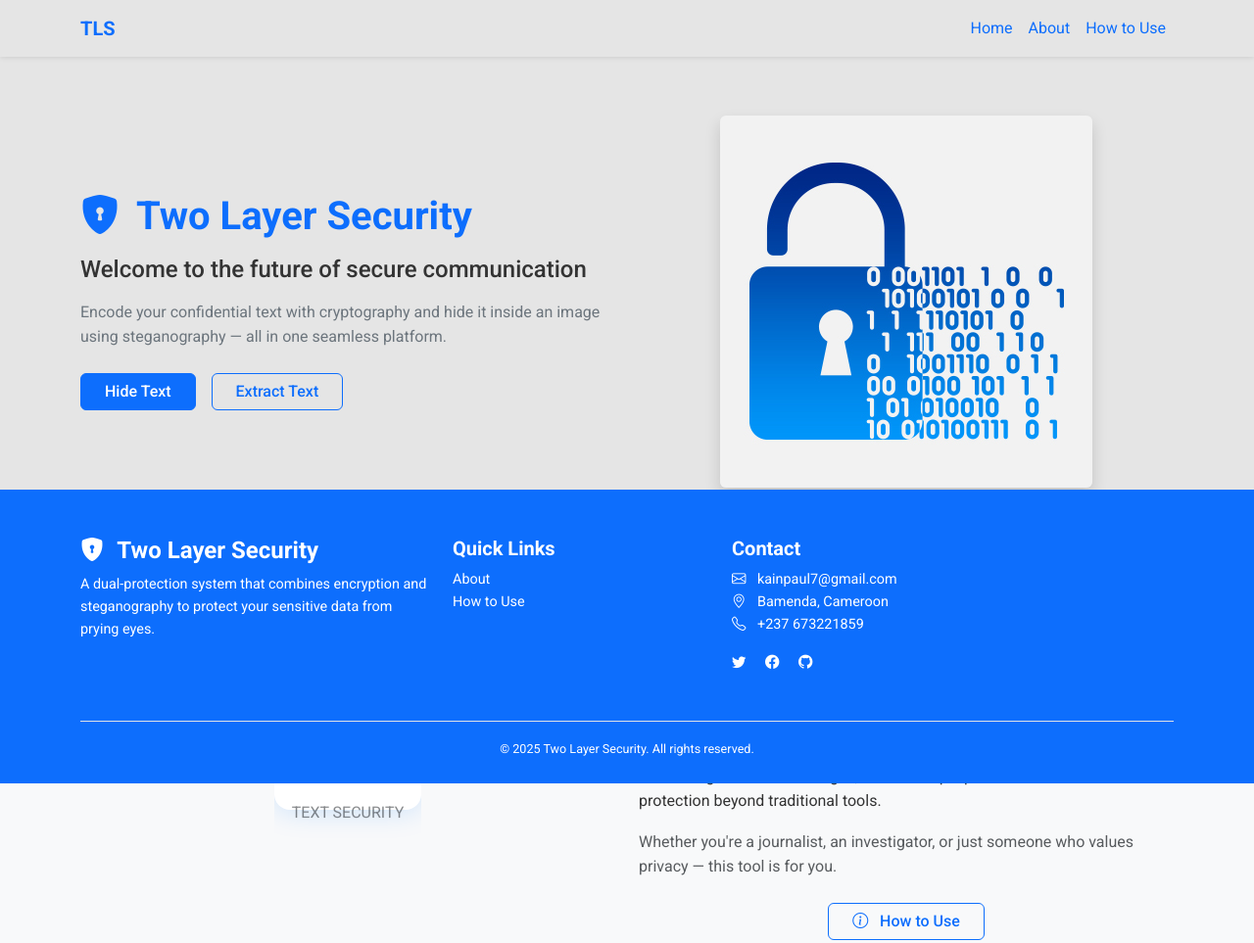
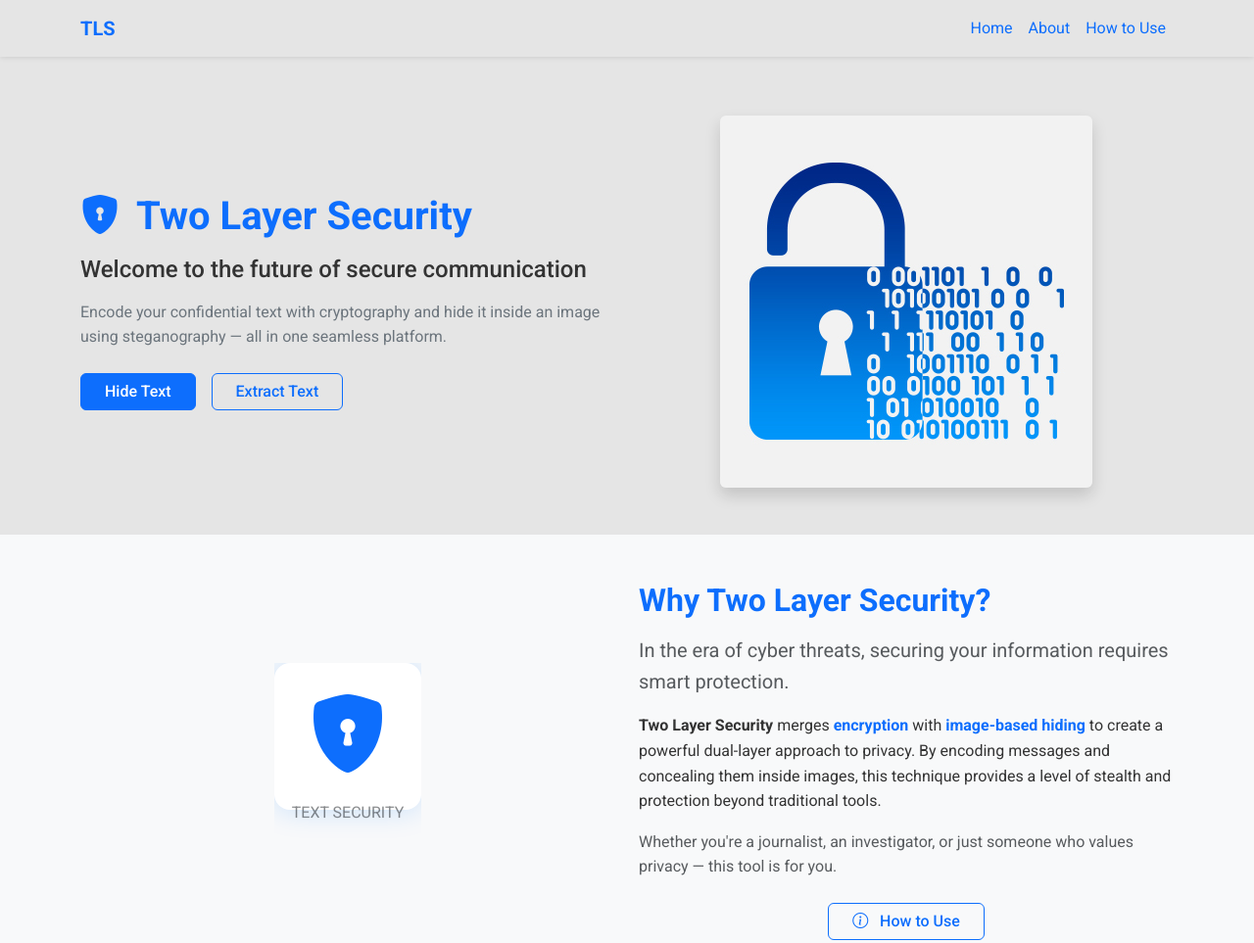
Before and after one commit to KAINMI/Two-Layer-Security, a plain HTML site: page index.html in a window 1280 px wide. Shown: the top 963 px of the page at 98% size. Drawn offline with nearby package versions, Linux system fonts and the light colour scheme.

Commit message:
Update index.html

```diff
--- a/index.html
+++ b/index.html
@@ -127,7 +127,7 @@
 </section>
 
   <!-- Footer Section -->
-<footer class="bg-primary text-white pt-5 pb-4" style="position: fixed; bottom: 0; width: 100%;">
+<footer class="bg-primary text-white pt-5 pb-4" style="bottom: 0; width: 100%;">
   <div class="container text-md-left">
     <div class="row">
 
```
